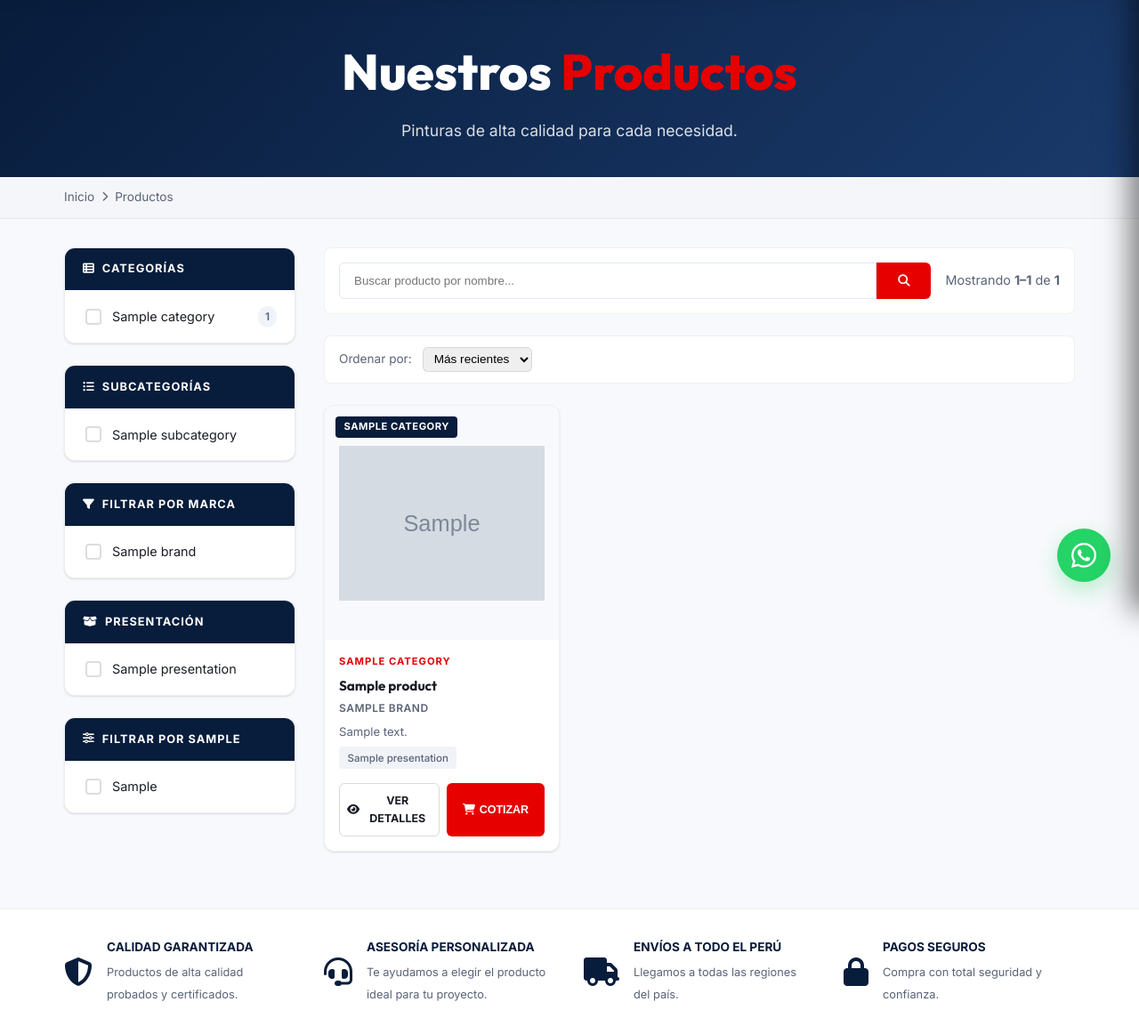
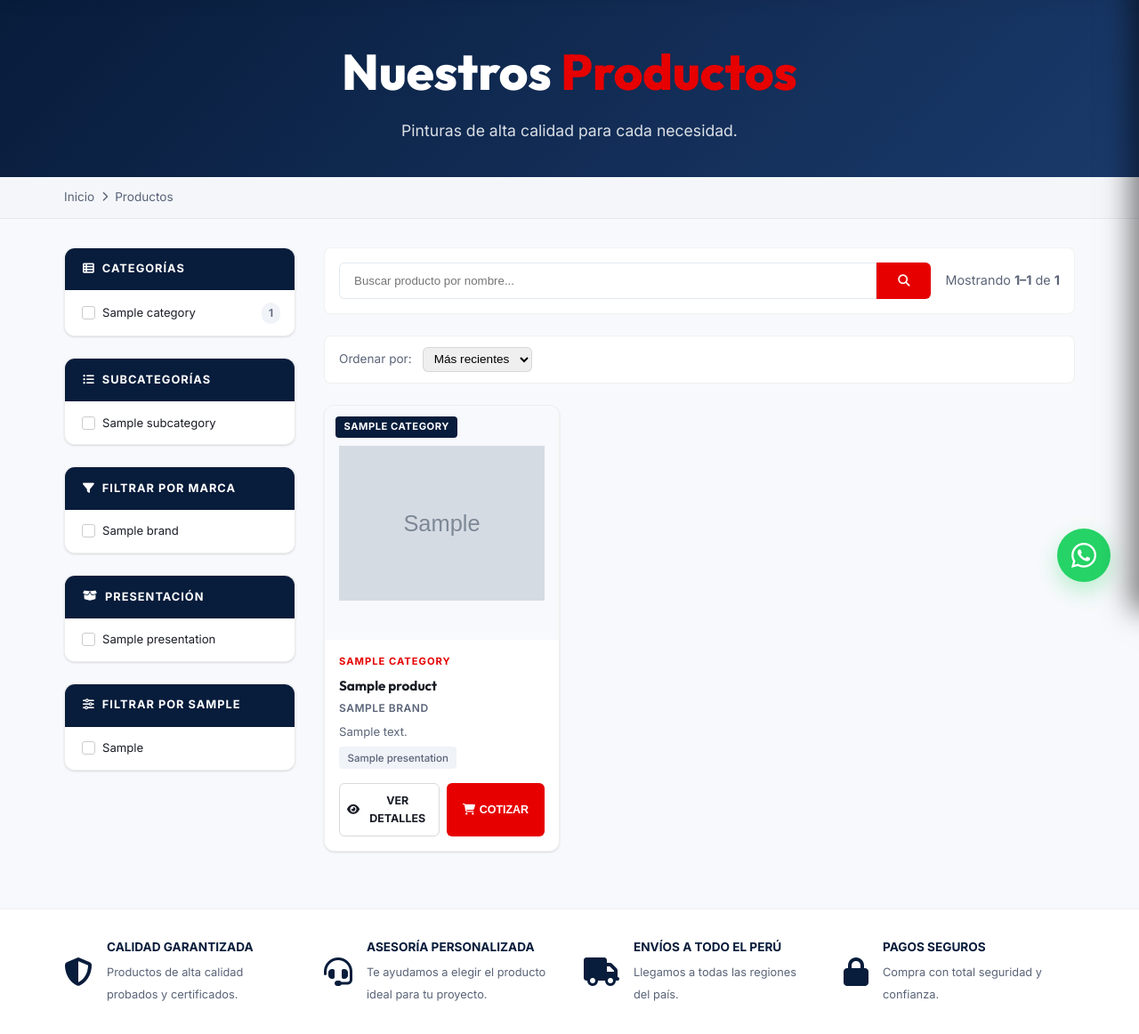
Before and after one commit to alemherb-sketch/grupo-dewill, a Flask app: page /productos in a window 1280 px wide. Shown: the part 114-1276 px from the top of the page at 89% size. Run offline with Flask 3, Linux system fonts and the light colour scheme; tables that the repository leaves empty hold one stand-in row (values such as "Sample post"); grey boxes marked "Sample" are stand-in pictures.

Commit message:
UI: Hacer los filtros más compactos

```diff
--- a/static/css/styles.css
+++ b/static/css/styles.css
@@ -2168,10 +2168,10 @@ img {
 .filter-checkbox-label {
     display: flex;
     align-items: center;
-    gap: 0.75rem;
-    padding: 0.6rem 1.25rem;
+    gap: 0.5rem;
+    padding: 0.35rem 1rem;
     color: var(--text-main);
-    font-size: 0.9rem;
+    font-size: 0.82rem;
     cursor: pointer;
     transition: var(--transition);
     border-left: 3px solid transparent;
@@ -2183,10 +2183,10 @@ img {
     display: none; /* hide native checkbox */
 }
 .custom-checkbox {
-    width: 18px;
-    height: 18px;
-    border: 2px solid #ddd;
-    border-radius: 4px;
+    width: 15px;
+    height: 15px;
+    border: 1px solid #ccc;
+    border-radius: 3px;
     display: flex;
     align-items: center;
     justify-content: center;
@@ -2195,7 +2195,7 @@ img {
     flex-shrink: 0;
 }
 .custom-checkbox i {
-    font-size: 0.65rem;
+    font-size: 0.55rem;
 }
 .filter-checkbox-label input[type="checkbox"]:checked ~ .custom-checkbox {
     background: var(--primary);
```
